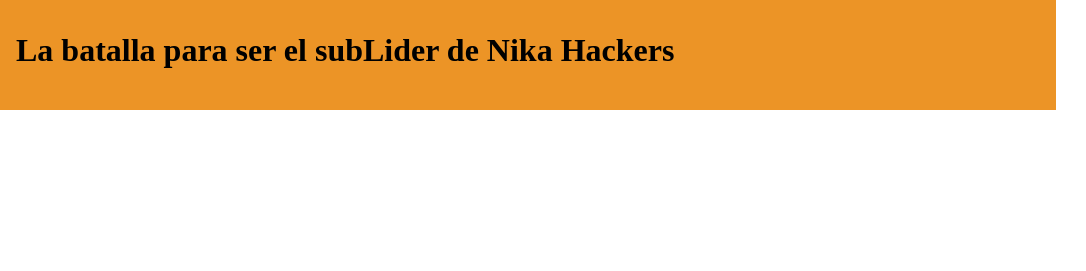
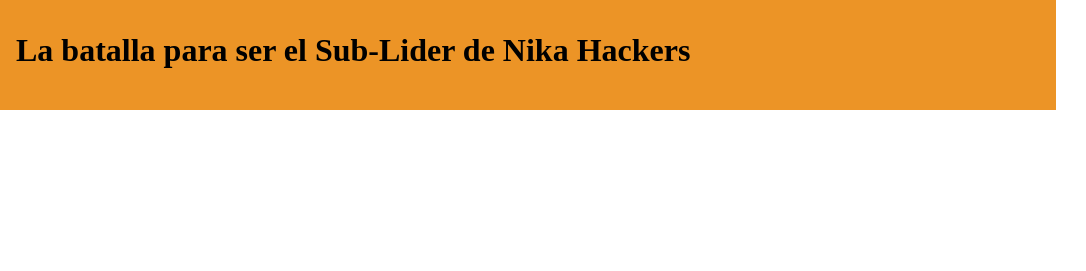
Before and after one commit to LuchoMorla/competenciaSublider, a plain HTML site: page index.html in a window 1280 px wide. Shown: the top 271 px of the page, 194-1280 px from the left. Drawn offline with Linux system fonts and the light colour scheme.

Commit message:
fix title

```diff
--- a/index.html
+++ b/index.html
@@ -10,7 +10,7 @@
 <body>
     <div class="header">
         <img src="./grupoImage.jpeg" alt="">
-    <h1> La batalla para ser el subLider de Nika Hackers </h1>
+    <h1> La batalla para ser el Sub-Lider de Nika Hackers </h1>
     </div>
     <script src="participantes.js"></script>
 </body>
```
